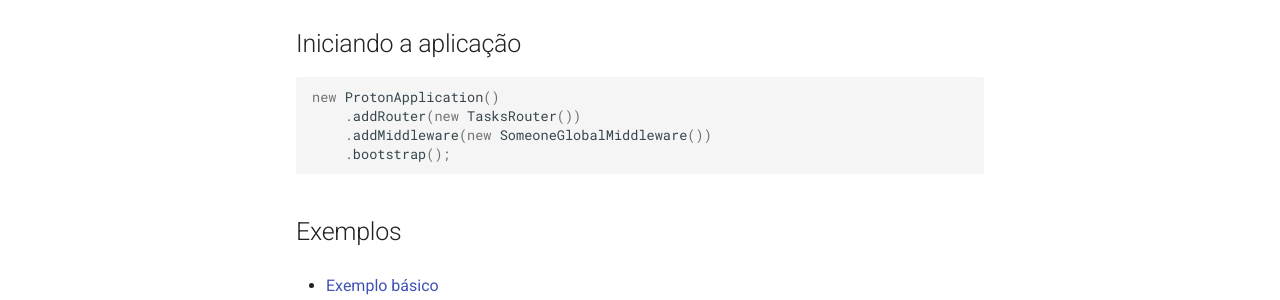
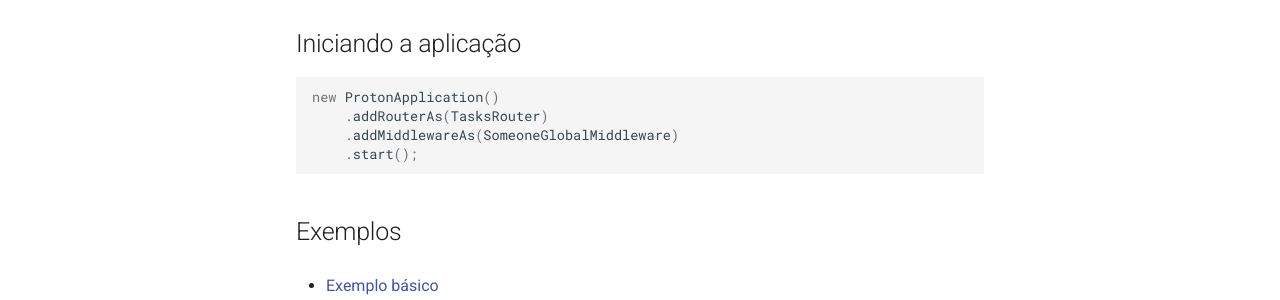
Before and after one commit to protontype/protontype.github.io, an MkDocs documentation site: the page built from docs/index.md, in a window 1280 px wide and 900 px high, scrolled down 1986 px. Shown: the part 429-729 px from the top of the window. Built offline with MkDocs 1.6.1 and Material for MkDocs 9.7.7, drawn with Linux system fonts in a browser that asks for light colours; comment, search, counter and statistics services are not loaded; old or Windows-style settings are respelled for this version of MkDocs.

Commit message:
Update code examples to new version

````diff
--- a/docs/index.md
+++ b/docs/index.md
@@ -106,9 +106,9 @@ let tasks = await tasksRepository.find();
 
 ```javascript
 new ProtonApplication()
-    .addRouter(new TasksRouter())
-    .addMiddleware(new SomeoneGlobalMiddleware())
-    .bootstrap();
+    .addRouterAs(TasksRouter)
+    .addMiddlewareAs(SomeoneGlobalMiddleware)
+    .start();
 ```
 
 ## Exemplos
````
